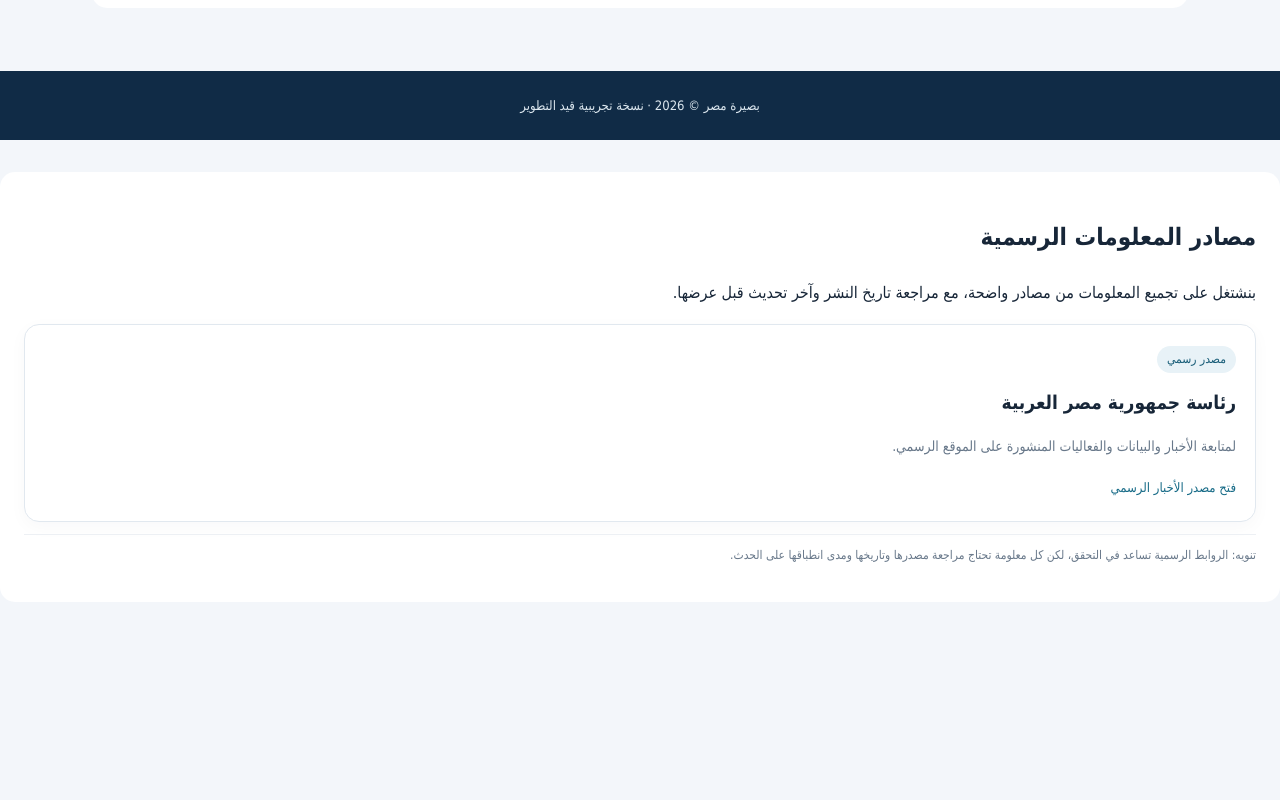
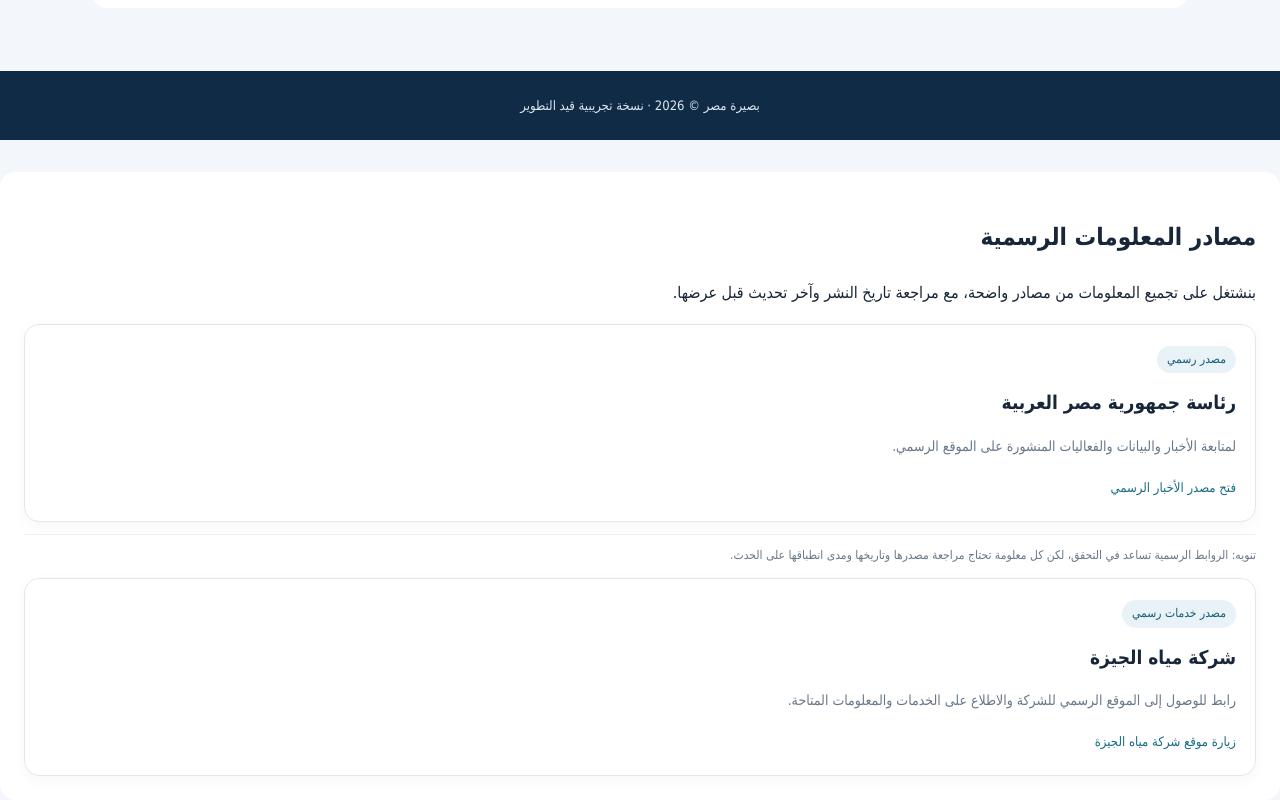
Before and after one commit to MEKOYDTDT/basira-egypt, a plain HTML site: page index.html in a window 1280 px wide. Shown: the part 1094-1894 px from the top of the page. Before the commit the page ends 1696 px from the top, so only its background shows below. Drawn offline with Linux system fonts and the light colour scheme.

Commit message:
Update index.html

```diff
--- a/index.html
+++ b/index.html
@@ -310,6 +310,17 @@
   <p class="meta">
     تنويه: الروابط الرسمية تساعد في التحقق، لكن كل معلومة تحتاج مراجعة مصدرها وتاريخها ومدى انطباقها على الحدث.
   </p>
+    <article class="card">
+    <span class="tag">مصدر خدمات رسمي</span>
+    <h3>شركة مياه الجيزة</h3>
+    <p>رابط للوصول إلى الموقع الرسمي للشركة والاطلاع على الخدمات والمعلومات المتاحة.</p>
+    <a class="source"
+       href="https://www.gcww.com.eg/"
+       target="_blank"
+       rel="noopener noreferrer">
+      زيارة موقع شركة مياه الجيزة
+    </a>
+  </article>
 </section>
 </body>
 </html>
```
